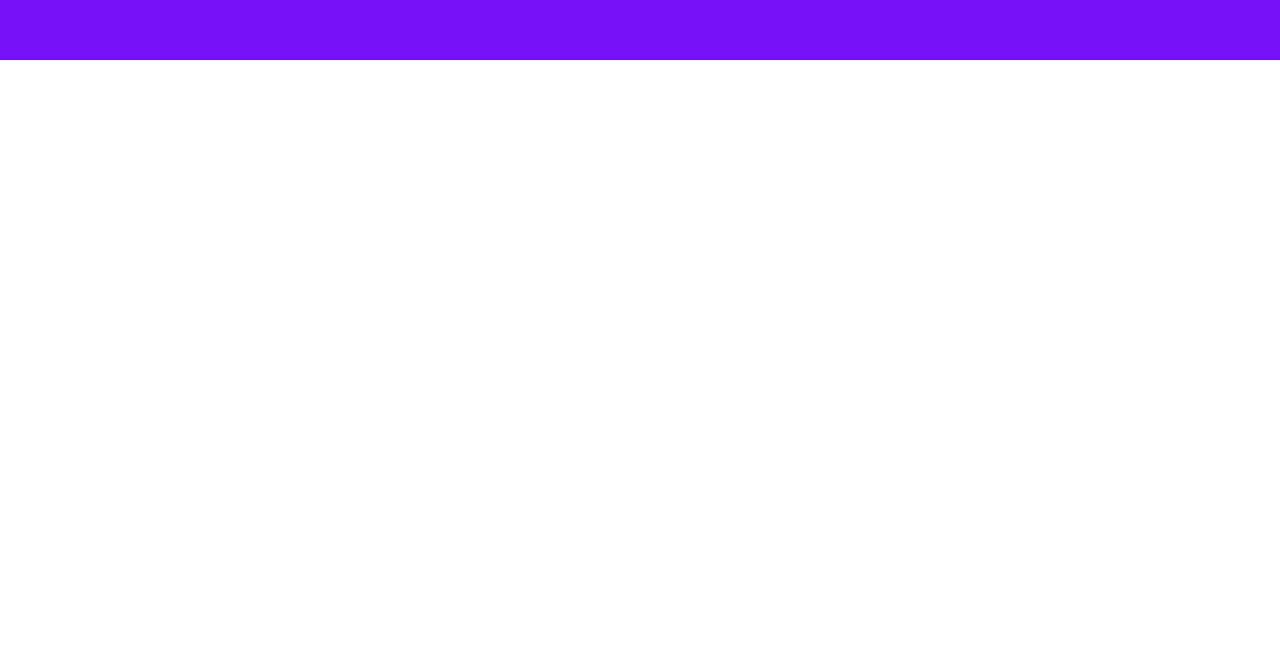
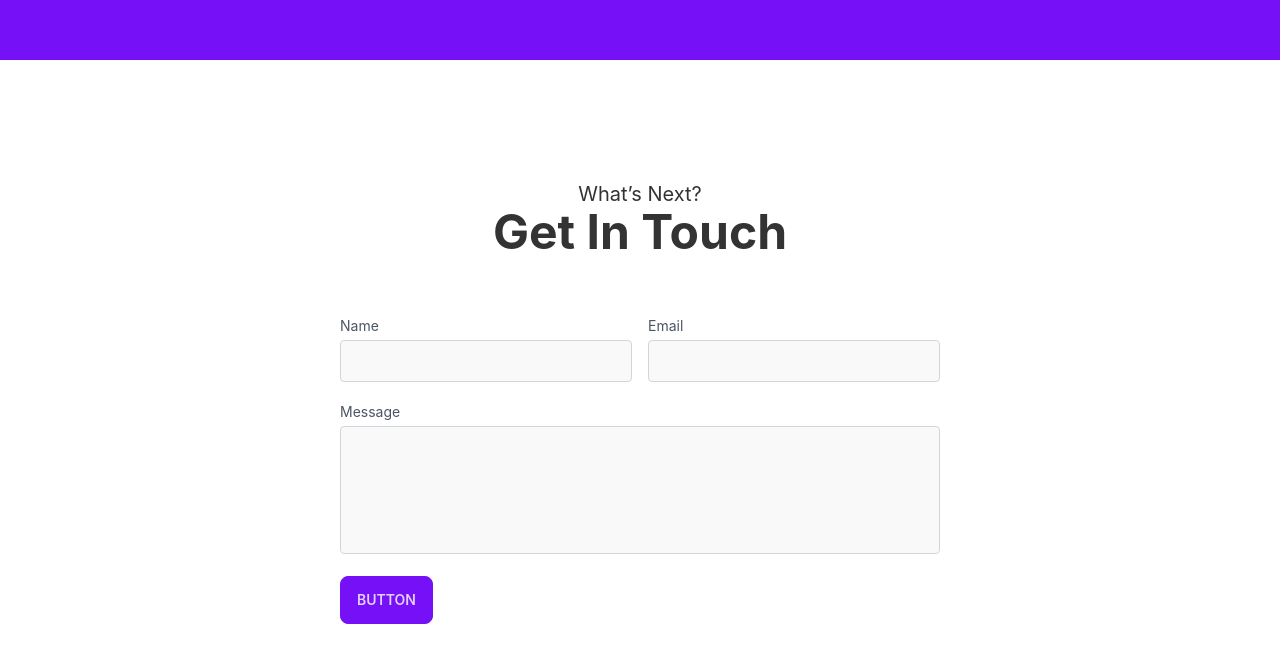
Before and after one commit to Shubratokumar/portfolio, a React (Create React App) app: page / in a window 1280 px wide. Shown: the part 1948-2610 px from the top of the page. Before the commit the page ends 2008 px from the top, so only its background shows below. Built offline with nearby package versions, Linux system fonts and the light colour scheme.

Commit message:
contact form added

```diff
--- a/src/components/About.js
+++ b/src/components/About.js
@@ -5,7 +5,7 @@ const About = () => {
         <div className='h-screen  p-10 lg:py-20 bg-primary'>
             <div className='flex flex-col justify-center items-center'>
                     <div className='my-10 text-center text-white w-full lg:w-6/12'>
-                            <p className=''>Hi, my name is </p>
+                            <p className='text-xl'>Hi, my name is </p>
                                 <h1 className='font-bold text-4xl lg:text-5xl pb-4'>Shubrato Kumar Gharami. Nice to meet you.</h1>
                                 <p className='font-light lg:text-lg text-justify'>I love what I do. I enjoy making simple things beautiful by Coding and developing. Since beginning my journey as a freelance designer nearly 10 years ago, I've done remote work for agencies, consulted for startups, and collaborated with talented people to create digital products for both business and consumer use. I'm quietly confident, naturally curious, and perpetually working on improving my chops one design problem at a time.</p>
                     </div>
--- a/src/components/Contact.js
+++ b/src/components/Contact.js
@@ -1,11 +1,41 @@
-import React from 'react';
+import React from "react";
 
 const Contact = () => {
-    return (
-        <div>
-
+  return (
+    <div className="h-screen  p-10 lg:py-20 ">
+      <div className="flex flex-col justify-center items-center">
+        <div className="my-10 text-center w-full lg:w-6/12">
+          <p className="text-xl">What’s Next? </p>
+          <h1 className="font-bold text-4xl lg:text-5xl pb-4">Get In Touch</h1>
         </div>
-    );
+      </div>
+      <div className="lg:w-1/2 md:w-2/3 mx-auto">
+      <div className="flex flex-wrap -m-2 items-center">
+        <div className="p-2 w-1/2">
+          <div className="relative">
+            <label for="name" className="leading-7 text-sm text-gray-600">Name</label>
+            <input type="text" id="name" name="name" className="w-full bg-gray-100 bg-opacity-50 rounded border border-gray-300 focus:border-indigo-500 focus:bg-white focus:ring-2 focus:ring-indigo-200 text-base outline-none text-gray-700 py-1 px-3 leading-8 transition-colors duration-200 ease-in-out"/>
+          </div>
+        </div>
+        <div className="p-2 w-1/2">
+          <div className="relative">
+            <label for="email" className="leading-7 text-sm text-gray-600">Email</label>
+            <input type="email" id="email" name="email" className="w-full bg-gray-100 bg-opacity-50 rounded border border-gray-300 focus:border-indigo-500 focus:bg-white focus:ring-2 focus:ring-indigo-200 text-base outline-none text-gray-700 py-1 px-3 leading-8 transition-colors duration-200 ease-in-out"/>
+          </div>
+        </div>
+        <div className="p-2 w-full">
+          <div className="relative">
+            <label for="message" className="leading-7 text-sm text-gray-600">Message</label>
+            <textarea id="message" name="message" className="w-full bg-gray-100 bg-opacity-50 rounded border border-gray-300 focus:border-indigo-500 focus:bg-white focus:ring-2 focus:ring-indigo-200 h-32 text-base outline-none text-gray-700 py-1 px-3 resize-none leading-6 transition-colors duration-200 ease-in-out"></textarea>
+          </div>
+        </div>
+        <div className="p-2 text-center">
+          <button className="btn btn-primary">Button</button>
+        </div>
+        </div>
+    </div>
+    </div>
+  );
 };
 
 export default Contact;
--- a/src/components/Home.js
+++ b/src/components/Home.js
@@ -1,6 +1,7 @@
 import React from 'react';
 import About from './About';
 import Banner from './Banner';
+import Contact from './Contact';
 
 
 const Home = () => {
@@ -8,6 +9,7 @@ const Home = () => {
         <div className=''>
             <Banner></Banner>
             <About></About>
+            <Contact></Contact>
         </div>
     );
 };
```
